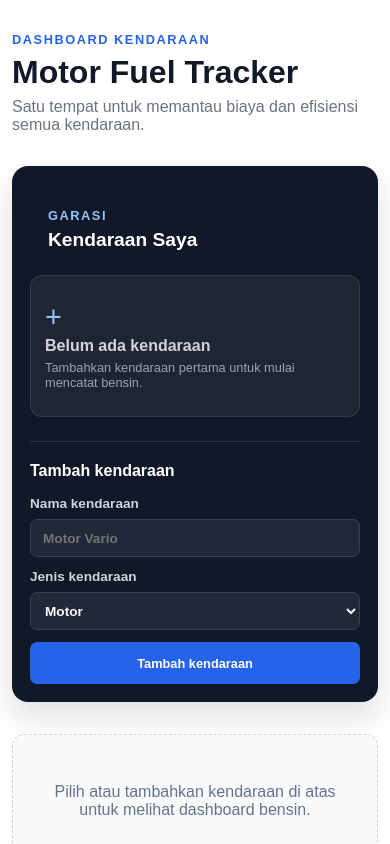
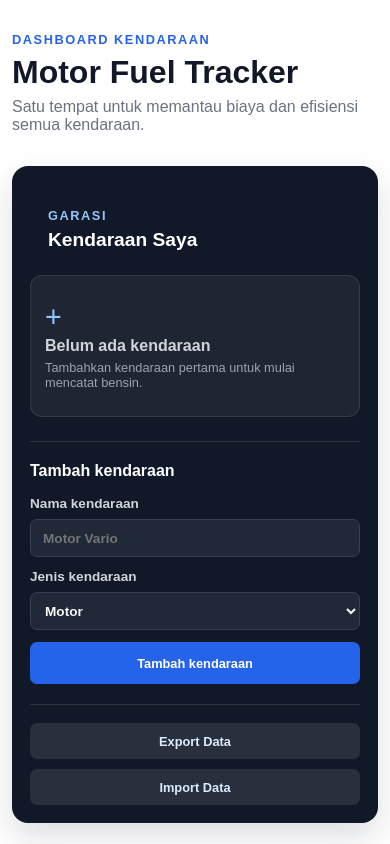
Before and after one commit to aidilrmdhni/fuel, a React (Vite) app: page / in a window 390 px wide. Shown: the top 844 px of the page. Built offline with nearby package versions, Linux system fonts and the light colour scheme.

Commit message:
Add backup and restore via JSON export/import

```diff
--- a/src/App.css
+++ b/src/App.css
@@ -218,6 +218,53 @@
   color: #93c5fd;
   font-size: 1.8rem;
   line-height: 1;
+}
+
+.data-actions {
+  display: flex;
+  gap: 10px;
+  margin-top: 20px;
+  padding-top: 18px;
+  border-top: 1px solid rgb(255 255 255 / 12%);
+}
+
+.data-actions button,
+.import-button {
+  min-height: 36px;
+  padding: 0 12px;
+  border-radius: 7px;
+  color: #dbeafe;
+  background: rgb(255 255 255 / 10%);
+  cursor: pointer;
+  font-size: 0.8rem;
+  font-weight: 700;
+}
+
+.data-actions button:hover,
+.import-button:hover {
+  background: rgb(255 255 255 / 18%);
+}
+
+.import-button {
+  display: inline-grid;
+  place-items: center;
+}
+
+.import-button input {
+  display: none;
+}
+
+.data-message {
+  margin: 12px 0 0;
+  font-size: 0.85rem;
+}
+
+.data-message.success {
+  color: #86efac;
+}
+
+.data-message.error {
+  color: #fca5a5;
 }
 
 .active-vehicle-label {
@@ -533,4 +580,8 @@ tbody tr:last-child td {
   .summary-item {
     padding-inline: 18px;
   }
+
+  .data-actions {
+    flex-direction: column;
+  }
 }
--- a/src/App.jsx
+++ b/src/App.jsx
@@ -41,6 +41,26 @@ function formatMonth(value) {
   }).format(new Date(`${value}-01T00:00:00`))
 }
 
+function getBackupFileName() {
+  return `fuel-tracker-backup-${getToday()}.json`
+}
+
+function isValidBackup(data) {
+  const validTypes = new Set(['motorcycle', 'car', 'other'])
+  const validVehicles = Array.isArray(data?.vehicles) && data.vehicles.every(
+    (vehicle) => vehicle && vehicle.id !== undefined && typeof vehicle.name === 'string' &&
+      validTypes.has(vehicle.type),
+  )
+  const validRecords = Array.isArray(data?.fuelRecords) && data.fuelRecords.every(
+    (record) => record && record.id !== undefined && typeof record.vehicleId !== 'undefined' &&
+      typeof record.date === 'string' && Number.isFinite(record.amount) && record.amount > 0 &&
+      Number.isFinite(record.liters) && record.liters > 0 &&
+      Number.isFinite(record.odometer) && record.odometer > 0,
+  )
+
+  return validVehicles && validRecords
+}
+
 function VehicleIcon({ type }) {
   if (type === 'motorcycle') {
     return <svg viewBox="0 0 64 40" aria-hidden="true"><circle cx="14" cy="29" r="8" /><circle cx="50" cy="29" r="8" /><path d="M14 29 24 13h11l6 16M29 13l-5-7h8l5 7M41 29h9M37 13h8l5 8" /></svg>
@@ -54,13 +74,28 @@ function VehicleIcon({ type }) {
 }
 
 function App() {
-  const { vehicles, addVehicle, updateVehicle, removeVehicle } = useVehicles()
-  const { records, addRecord, removeRecord, removeRecordsForVehicle } = useFuelRecords()
+  const {
+    vehicles,
+    addVehicle,
+    updateVehicle,
+    removeVehicle,
+    replaceVehicles,
+    mergeVehicles,
+  } = useVehicles()
+  const {
+    records,
+    addRecord,
+    removeRecord,
+    removeRecordsForVehicle,
+    replaceRecords,
+    mergeRecords,
+  } = useFuelRecords()
   const [activeVehicleId, setActiveVehicleId] = useState(vehicles[0]?.id ?? null)
   const [vehicleForm, setVehicleForm] = useState({ name: '', type: 'motorcycle' })
   const [editingVehicleId, setEditingVehicleId] = useState(null)
   const [form, setForm] = useState({ date: getToday(), amount: '', liters: '', odometer: '' })
   const [error, setError] = useState('')
+  const [dataMessage, setDataMessage] = useState({ type: '', text: '' })
   const selectedVehicleId = vehicles.some((vehicle) => vehicle.id === activeVehicleId)
     ? activeVehicleId
     : vehicles[0]?.id
@@ -125,6 +160,51 @@ function App() {
     removeVehicle(vehicle.id)
   }
 
+  function handleExport() {
+    const backup = JSON.stringify({ vehicles, fuelRecords: records }, null, 2)
+    const blob = new Blob([backup], { type: 'application/json' })
+    const downloadUrl = URL.createObjectURL(blob)
+    const link = document.createElement('a')
+
+    link.href = downloadUrl
+    link.download = getBackupFileName()
+    link.click()
+    URL.revokeObjectURL(downloadUrl)
+    setDataMessage({ type: 'success', text: `Data berhasil diekspor sebagai ${link.download}.` })
+  }
+
+  function handleImport(event) {
+    const [file] = event.target.files
+    event.target.value = ''
+    if (!file) return
+
+    const reader = new FileReader()
+    reader.onload = () => {
+      try {
+        const backup = JSON.parse(reader.result)
+        if (!isValidBackup(backup)) throw new Error('Struktur backup tidak valid.')
+
+        const mode = window.confirm(
+          'Pilih OK untuk mengganti semua data, atau Cancel untuk menggabungkan dengan data yang ada.',
+        )
+        if (mode) {
+          replaceVehicles(backup.vehicles)
+          replaceRecords(backup.fuelRecords)
+          setActiveVehicleId(backup.vehicles[0]?.id ?? null)
+          setDataMessage({ type: 'success', text: 'Semua data berhasil diganti dari backup.' })
+        } else {
+          mergeVehicles(backup.vehicles)
+          mergeRecords(backup.fuelRecords)
+          setDataMessage({ type: 'success', text: 'Data backup berhasil digabungkan.' })
+        }
+      } catch (importError) {
+        setDataMessage({ type: 'error', text: `Import gagal: ${importError.message}` })
+      }
+    }
+    reader.onerror = () => setDataMessage({ type: 'error', text: 'Import gagal: file tidak dapat dibaca.' })
+    reader.readAsText(file)
+  }
+
   function handleChange(event) {
     const { name, value } = event.target
     setForm((currentForm) => ({ ...currentForm, [name]: value }))
@@ -182,6 +262,14 @@ function App() {
             <div className="vehicle-form-actions"><button type="submit">{editingVehicleId ? 'Simpan perubahan' : 'Tambah kendaraan'}</button>{editingVehicleId && <button className="secondary-button" type="button" onClick={() => { setEditingVehicleId(null); setVehicleForm({ name: '', type: 'motorcycle' }) }}>Batal</button>}</div>
           </form>
         </div>
+        <div className="data-actions">
+          <button type="button" onClick={handleExport}>Export Data</button>
+          <label className="import-button">
+            Import Data
+            <input type="file" accept="application/json,.json" onChange={handleImport} />
+          </label>
+        </div>
+        {dataMessage.text && <p className={`data-message ${dataMessage.type}`} role="status">{dataMessage.text}</p>}
       </section>
 
       {!activeVehicle ? <div className="app-empty-state">Pilih atau tambahkan kendaraan di atas untuk melihat dashboard bensin.</div> : (
--- a/src/hooks/useFuelRecords.js
+++ b/src/hooks/useFuelRecords.js
@@ -43,5 +43,28 @@ export function useFuelRecords() {
     )
   }
 
-  return { records, addRecord, removeRecord, removeRecordsForVehicle }
+  function replaceRecords(nextRecords) {
+    setRecords(nextRecords)
+  }
+
+  function mergeRecords(nextRecords) {
+    setRecords((currentRecords) => {
+      const currentIds = new Set(currentRecords.map((record) => record.id))
+      const importedRecords = nextRecords.map((record) => ({
+        ...record,
+        id: currentIds.has(record.id) ? createRecordId() : record.id,
+      }))
+
+      return [...currentRecords, ...importedRecords]
+    })
+  }
+
+  return {
+    records,
+    addRecord,
+    removeRecord,
+    removeRecordsForVehicle,
+    replaceRecords,
+    mergeRecords,
+  }
 }
--- a/src/hooks/useVehicles.js
+++ b/src/hooks/useVehicles.js
@@ -74,5 +74,28 @@ export function useVehicles() {
     )
   }
 
-  return { vehicles, addVehicle, updateVehicle, removeVehicle }
+  function replaceVehicles(nextVehicles) {
+    setVehicles(nextVehicles)
+  }
+
+  function mergeVehicles(nextVehicles) {
+    setVehicles((currentVehicles) => {
+      const currentIds = new Set(currentVehicles.map((vehicle) => vehicle.id))
+      const importedVehicles = nextVehicles.map((vehicle) => ({
+        ...vehicle,
+        id: currentIds.has(vehicle.id) ? createId() : vehicle.id,
+      }))
+
+      return [...currentVehicles, ...importedVehicles]
+    })
+  }
+
+  return {
+    vehicles,
+    addVehicle,
+    updateVehicle,
+    removeVehicle,
+    replaceVehicles,
+    mergeVehicles,
+  }
 }
```
